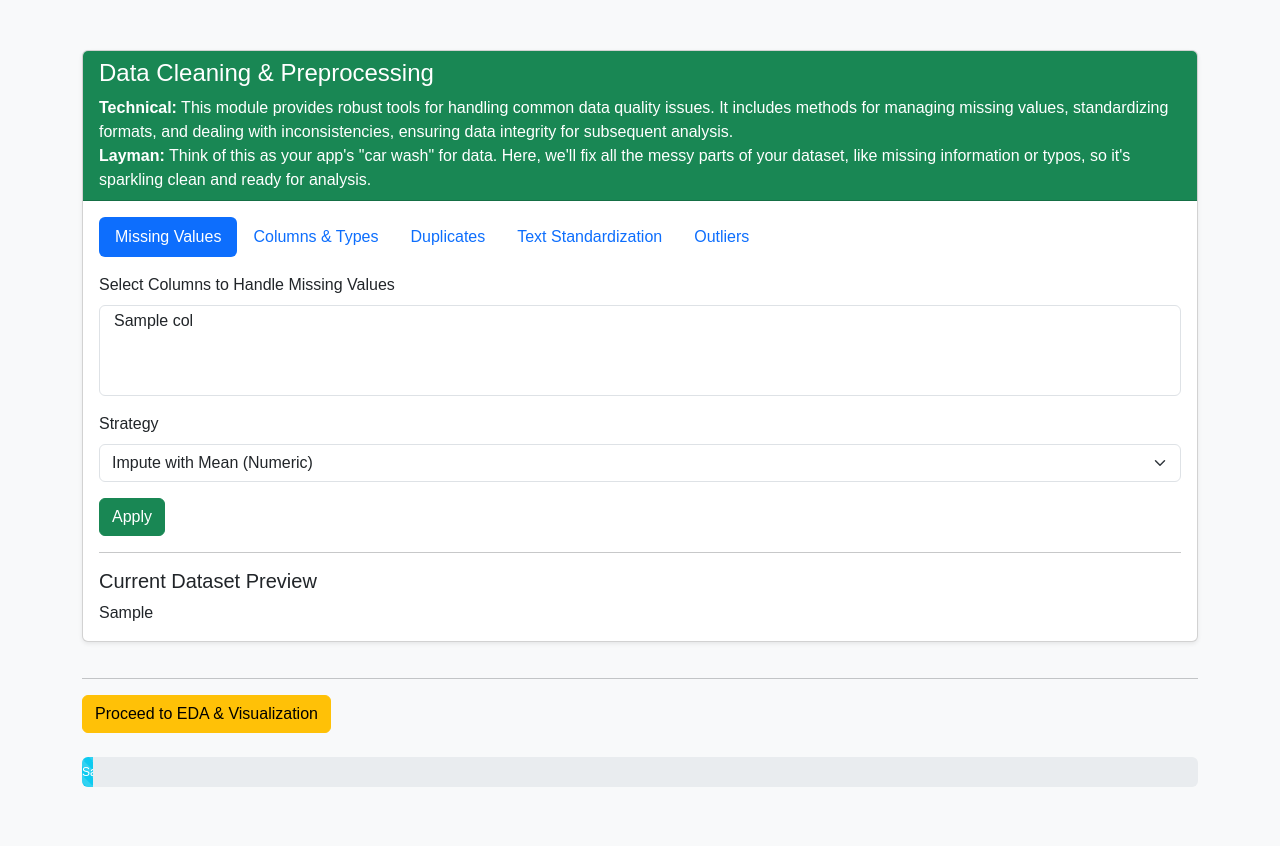
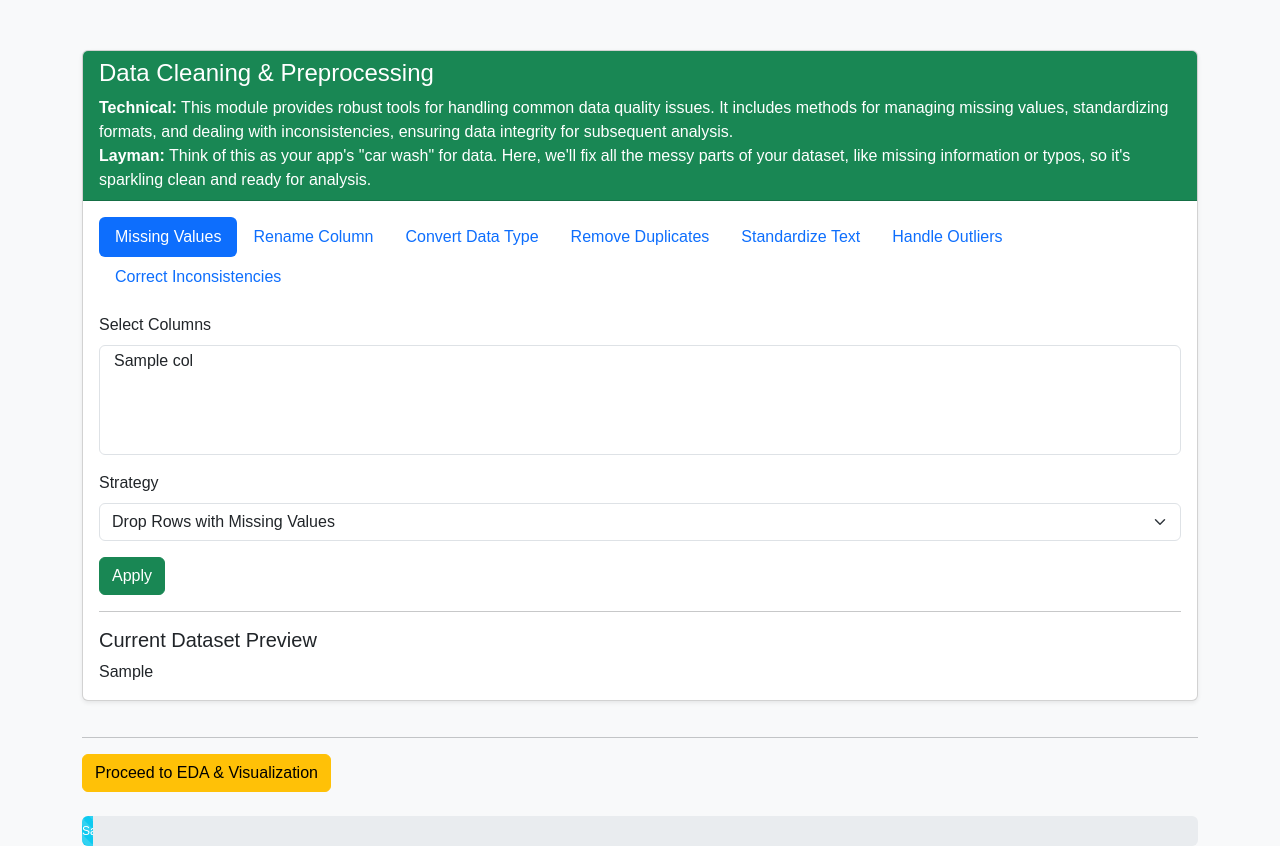
Before and after one commit to laxjovial/data_sci_webapp, a Flask app: template templates/data_cleaning.html in a window 1280 px wide. Shown: the part 56-902 px from the top of the page. Before the commit the page ends 843 px from the top, so only its background shows below. Run offline with Flask 3, Linux system fonts and the light colour scheme; the template is opened without the code that fills it: most values are stand-ins (such as "Sample title", 1, 10 or a date in 2020).

Commit message:
Update data_cleaning.html

```diff
--- a/templates/data_cleaning.html
+++ b/templates/data_cleaning.html
@@ -27,123 +27,132 @@
                         <button class="nav-link active" id="pills-missing-tab" data-bs-toggle="pill" data-bs-target="#pills-missing" type="button" role="tab" aria-controls="pills-missing" aria-selected="true">Missing Values</button>
                     </li>
                     <li class="nav-item" role="presentation">
-                        <button class="nav-link" id="pills-columns-tab" data-bs-toggle="pill" data-bs-target="#pills-columns" type="button" role="tab" aria-controls="pills-columns" aria-selected="false">Columns & Types</button>
+                        <button class="nav-link" id="pills-rename-tab" data-bs-toggle="pill" data-bs-target="#pills-rename" type="button" role="tab" aria-controls="pills-rename" aria-selected="false">Rename Column</button>
                     </li>
                     <li class="nav-item" role="presentation">
-                        <button class="nav-link" id="pills-duplicates-tab" data-bs-toggle="pill" data-bs-target="#pills-duplicates" type="button" role="tab" aria-controls="pills-duplicates" aria-selected="false">Duplicates</button>
+                        <button class="nav-link" id="pills-dtype-tab" data-bs-toggle="pill" data-bs-target="#pills-dtype" type="button" role="tab" aria-controls="pills-dtype" aria-selected="false">Convert Data Type</button>
                     </li>
                     <li class="nav-item" role="presentation">
-                        <button class="nav-link" id="pills-text-tab" data-bs-toggle="pill" data-bs-target="#pills-text" type="button" role="tab" aria-controls="pills-text" aria-selected="false">Text Standardization</button>
+                        <button class="nav-link" id="pills-duplicates-tab" data-bs-toggle="pill" data-bs-target="#pills-duplicates" type="button" role="tab" aria-controls="pills-duplicates" aria-selected="false">Remove Duplicates</button>
                     </li>
                     <li class="nav-item" role="presentation">
-                        <button class="nav-link" id="pills-outliers-tab" data-bs-toggle="pill" data-bs-target="#pills-outliers" type="button" role="tab" aria-controls="pills-outliers" aria-selected="false">Outliers</button>
+                        <button class="nav-link" id="pills-text-tab" data-bs-toggle="pill" data-bs-target="#pills-text" type="button" role="tab" aria-controls="pills-text" aria-selected="false">Standardize Text</button>
+                    </li>
+                    <li class="nav-item" role="presentation">
+                        <button class="nav-link" id="pills-outliers-tab" data-bs-toggle="pill" data-bs-target="#pills-outliers" type="button" role="tab" aria-controls="pills-outliers" aria-selected="false">Handle Outliers</button>
+                    </li>
+                    <li class="nav-item" role="presentation">
+                        <button class="nav-link" id="pills-inconsistencies-tab" data-bs-toggle="pill" data-bs-target="#pills-inconsistencies" type="button" role="tab" aria-controls="pills-inconsistencies" aria-selected="false">Correct Inconsistencies</button>
                     </li>
                 </ul>
                 <div class="tab-content" id="pills-tabContent">
+                    <!-- Missing Values Tab -->
                     <div class="tab-pane fade show active" id="pills-missing" role="tabpanel" aria-labelledby="pills-missing-tab">
-                        <form action="{{ url_for('clean_data') }}" method="post">
-                            <input type="hidden" name="action_type" value="handle_missing">
+                        <form action="{{ url_for('data_cleaning') }}" method="post" class="mt-3">
+                            <input type="hidden" name="action" value="missing_values">
                             <div class="mb-3">
-                                <label for="missing_cols" class="form-label">Select Columns to Handle Missing Values</label>
-                                <select class="form-select" id="missing_cols" name="columns" multiple>
+                                <label for="columns" class="form-label">Select Columns</label>
+                                <select class="form-select" id="columns" name="columns" multiple size="5">
                                     {% for col in columns %}
                                     <option value="{{ col }}">{{ col }}</option>
                                     {% endfor %}
                                 </select>
                             </div>
                             <div class="mb-3">
-                                <label for="imputation_strategy" class="form-label">Strategy</label>
-                                <select class="form-select" id="imputation_strategy" name="strategy">
-                                    <option value="mean">Impute with Mean (Numeric)</option>
-                                    <option value="median">Impute with Median (Numeric)</option>
-                                    <option value="mode">Impute with Mode (Numeric & Categorical)</option>
-                                    <option value="drop">Remove Rows with Missing Values</option>
+                                <label for="strategy" class="form-label">Strategy</label>
+                                <select class="form-select" id="strategy" name="strategy">
+                                    <option value="drop">Drop Rows with Missing Values</option>
+                                    <option value="mean">Fill with Mean (Numeric Only)</option>
+                                    <option value="median">Fill with Median (Numeric Only)</option>
+                                    <option value="mode">Fill with Mode</option>
                                 </select>
                             </div>
                             <button type="submit" class="btn btn-success">Apply</button>
                         </form>
                     </div>
-
-                    <div class="tab-pane fade" id="pills-columns" role="tabpanel" aria-labelledby="pills-columns-tab">
-                        <form action="{{ url_for('clean_data') }}" method="post">
-                            <input type="hidden" name="action_type" value="rename_column">
+                    <!-- Rename Column Tab -->
+                    <div class="tab-pane fade" id="pills-rename" role="tabpanel" aria-labelledby="pills-rename-tab">
+                        <form action="{{ url_for('data_cleaning') }}" method="post" class="mt-3">
+                            <input type="hidden" name="action" value="rename_column">
                             <div class="mb-3">
-                                <label for="old_col" class="form-label">Rename a Column</label>
-                                <div class="row">
-                                    <div class="col">
+                                <label for="old_col" class="form-label">Old Column Name</label>
                                 <select class="form-select" id="old_col" name="old_col">
-                                            <option value="">Select Column</option>
                                     {% for col in columns %}
                                     <option value="{{ col }}">{{ col }}</option>
                                     {% endfor %}
                                 </select>
                             </div>
-                                    <div class="col">
-                                        <input type="text" class="form-control" name="new_col" placeholder="New Column Name">
+                            <div class="mb-3">
+                                <label for="new_col" class="form-label">New Column Name</label>
+                                <input type="text" class="form-control" id="new_col" name="new_col" required>
                             </div>
+                            <button type="submit" class="btn btn-success">Apply</button>
+                        </form>
                     </div>
-                            </div>
-                            <button type="submit" class="btn btn-success">Rename</button>
-                        </form>
-                        <hr>
-                        <form action="{{ url_for('clean_data') }}" method="post">
-                            <input type="hidden" name="action_type" value="convert_type">
+                    <!-- Convert Data Type Tab -->
+                    <div class="tab-pane fade" id="pills-dtype" role="tabpanel" aria-labelledby="pills-dtype-tab">
+                        <form action="{{ url_for('data_cleaning') }}" method="post" class="mt-3">
+                            <input type="hidden" name="action" value="convert_dtype">
                             <div class="mb-3">
-                                <label for="col_to_convert" class="form-label">Convert Column Data Type</label>
-                                <div class="row">
-                                    <div class="col">
-                                        <select class="form-select" id="col_to_convert" name="col_to_convert">
-                                            <option value="">Select Column</option>
+                                <label for="dtype_col" class="form-label">Select Column</label>
+                                <select class="form-select" id="dtype_col" name="dtype_col">
                                     {% for col in columns %}
                                     <option value="{{ col }}">{{ col }}</option>
                                     {% endfor %}
                                 </select>
                             </div>
-                                    <div class="col">
-                                        <select class="form-select" name="new_type">
-                                            <option value="int">Integer</option>
-                                            <option value="float">Float</option>
-                                            <option value="str">String</option>
+                            <div class="mb-3">
+                                <label for="new_dtype" class="form-label">New Data Type</label>
+                                <select class="form-select" id="new_dtype" name="new_dtype">
+                                    <option value="int64">Integer</option>
+                                    <option value="float64">Float</option>
+                                    <option value="object">Object (String)</option>
                                     <option value="datetime">Datetime</option>
+                                    <option value="category">Category</option>
                                 </select>
                             </div>
-                                </div>
-                            </div>
-                            <button type="submit" class="btn btn-success">Convert</button>
+                            <button type="submit" class="btn btn-success">Apply</button>
                         </form>
                     </div>
-
+                    <!-- Remove Duplicates Tab -->
                     <div class="tab-pane fade" id="pills-duplicates" role="tabpanel" aria-labelledby="pills-duplicates-tab">
-                        <form action="{{ url_for('clean_data') }}" method="post">
-                            <input type="hidden" name="action_type" value="remove_duplicates">
-                            <p>Click the button below to remove all duplicate rows from the dataset.</p>
-                            <button type="submit" class="btn btn-success">Remove Duplicates</button>
-                        </form>
-                    </div>
-
-                    <div class="tab-pane fade" id="pills-text" role="tabpanel" aria-labelledby="pills-text-tab">
-                        <form action="{{ url_for('clean_data') }}" method="post">
-                            <input type="hidden" name="action_type" value="standardize_text">
+                        <form action="{{ url_for('data_cleaning') }}" method="post" class="mt-3">
+                            <input type="hidden" name="action" value="remove_duplicates">
                             <div class="mb-3">
-                                <label for="standardize_cols" class="form-label">Select Columns for Text Standardization</label>
-                                <select class="form-select" id="standardize_cols" name="standardize_cols" multiple>
+                                <label for="duplicates_columns" class="form-label">Select Columns to Check for Duplicates</label>
+                                <select class="form-select" id="duplicates_columns" name="columns" multiple size="5">
                                     {% for col in columns %}
                                     <option value="{{ col }}">{{ col }}</option>
                                     {% endfor %}
                                 </select>
                             </div>
-                            <button type="submit" class="btn btn-success">Standardize Text</button>
+                            <button type="submit" class="btn btn-success">Apply</button>
                         </form>
                     </div>
-
+                    <!-- Standardize Text Tab -->
+                    <div class="tab-pane fade" id="pills-text" role="tabpanel" aria-labelledby="pills-text-tab">
+                         <form action="{{ url_for('data_cleaning') }}" method="post" class="mt-3">
+                            <input type="hidden" name="action" value="standardize_text">
+                            <div class="mb-3">
+                                <label for="standardize_col" class="form-label">Select Text Column</label>
+                                <select class="form-select" id="standardize_col" name="standardize_col">
+                                    {% for col in columns %}
+                                    <option value="{{ col }}">{{ col }}</option>
+                                    {% endfor %}
+                                </select>
+                            </div>
+                            <button type="submit" class="btn btn-success">Apply</button>
+                        </form>
+                    </div>
+                    <!-- Handle Outliers Tab -->
                     <div class="tab-pane fade" id="pills-outliers" role="tabpanel" aria-labelledby="pills-outliers-tab">
-                        <form action="{{ url_for('clean_data') }}" method="post">
-                            <input type="hidden" name="action_type" value="handle_outliers">
+                        <form action="{{ url_for('data_cleaning') }}" method="post" class="mt-3">
+                            <input type="hidden" name="action" value="handle_outliers">
                             <div class="mb-3">
                                 <label for="outlier_col" class="form-label">Select Numeric Column to Handle Outliers</label>
                                 <select class="form-select" id="outlier_col" name="outlier_col">
                                     <option value="">Select Column</option>
-                                    {% for col in columns %}
+                                    {% for col in columns %}.
                                     <option value="{{ col }}">{{ col }}</option>
                                     {% endfor %}
                                 </select>
@@ -154,6 +163,25 @@
                                     <option value="remove">Remove Outlier Rows (IQR Method)</option>
                                     <option value="cap">Cap Outliers (IQR Method)</option>
                                 </select>
+                            </div>
+                            <button type="submit" class="btn btn-success">Apply</button>
+                        </form>
+                    </div>
+                    <!-- Correct Inconsistencies Tab -->
+                    <div class="tab-pane fade" id="pills-inconsistencies" role="tabpanel" aria-labelledby="pills-inconsistencies-tab">
+                        <form action="{{ url_for('data_cleaning') }}" method="post" class="mt-3">
+                            <input type="hidden" name="action" value="correct_inconsistencies">
+                            <div class="mb-3">
+                                <label for="inconsist_col" class="form-label">Select Column</label>
+                                <select class="form-select" id="inconsist_col" name="inconsist_col">
+                                    {% for col in columns %}
+                                    <option value="{{ col }}">{{ col }}</option>
+                                    {% endfor %}
+                                </select>
+                            </div>
+                            <div class="mb-3">
+                                <label for="mapping_dict" class="form-label">Mapping Dictionary (e.g., {'Old Value': 'New Value'})</label>
+                                <input type="text" class="form-control" id="mapping_dict" name="mapping_dict" required>
                             </div>
                             <button type="submit" class="btn btn-success">Apply</button>
                         </form>
```
Lines whose indentation alone changed are shown as unchanged.
